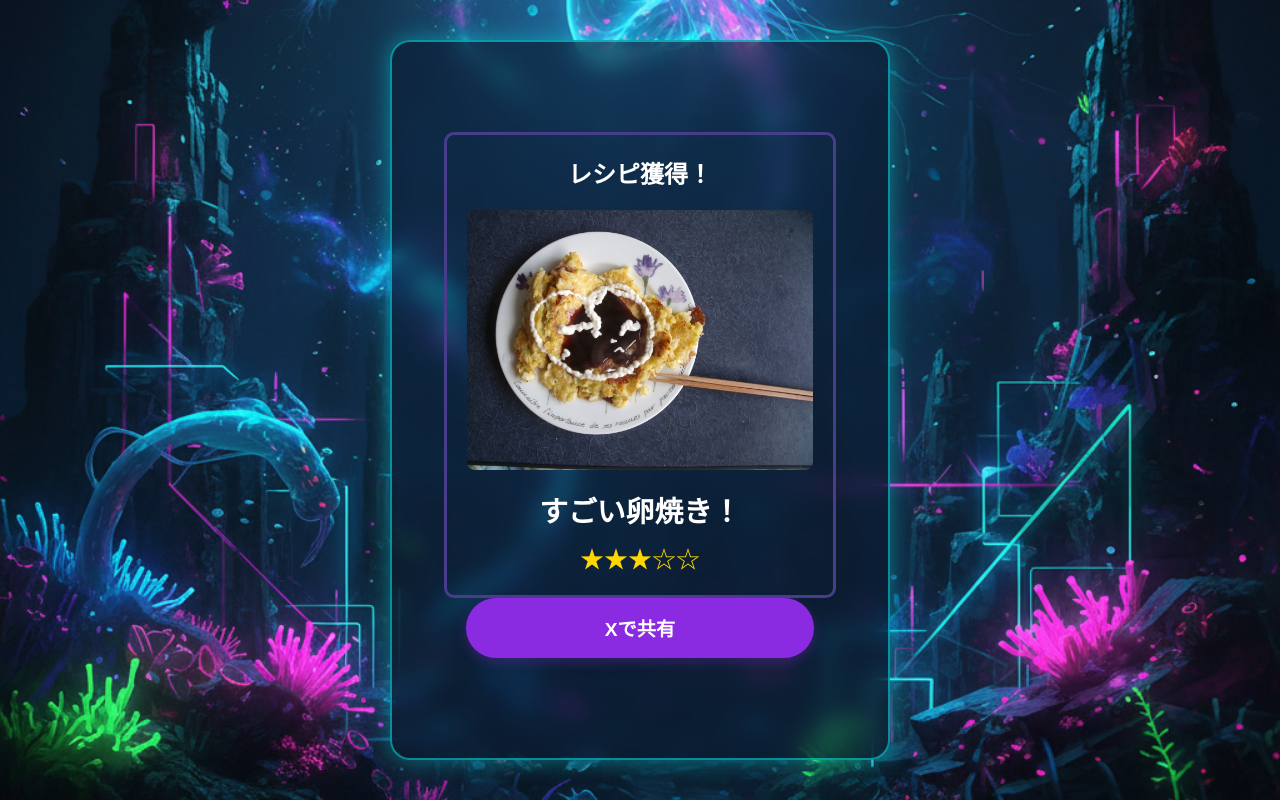
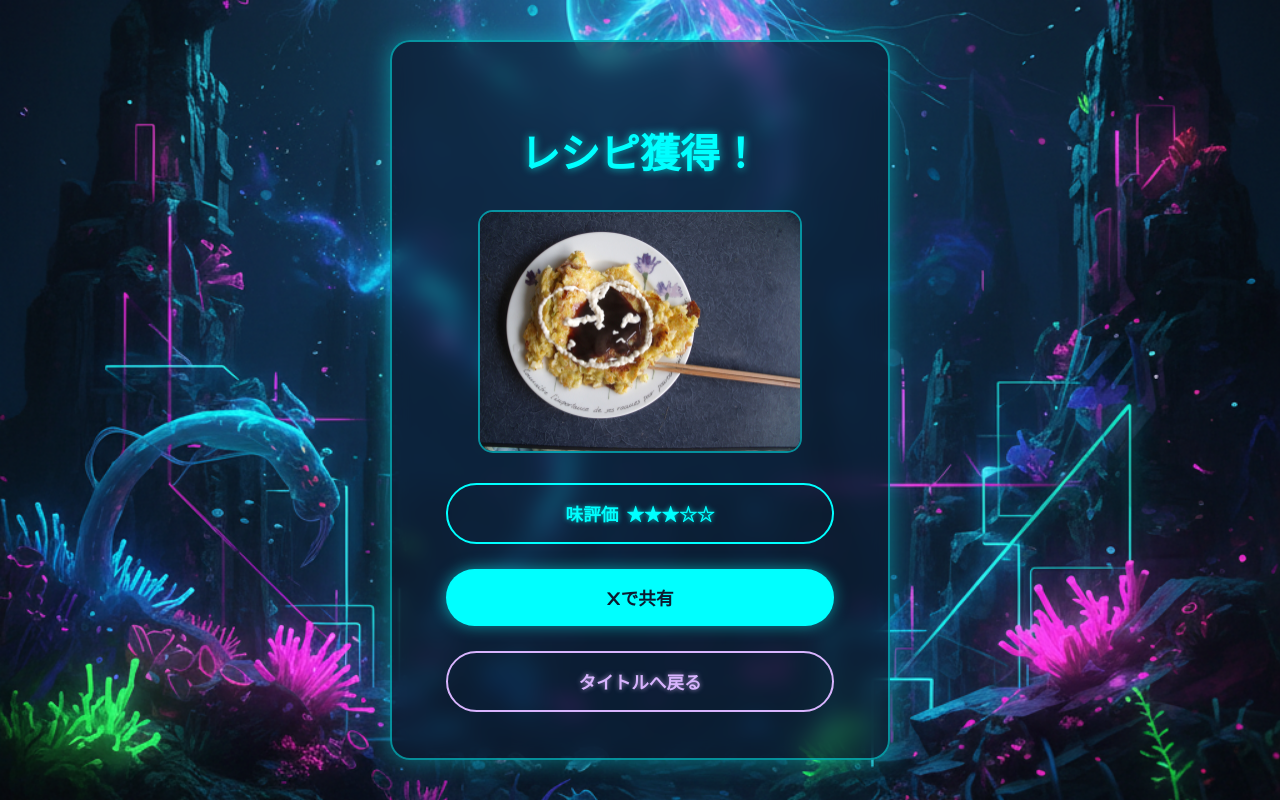
Before and after one commit to nitr0yukkuri/umekita_tech_base, a plain HTML site: page amazing-cooking-screen.html in a window 1280 px wide. Drawn offline with Linux system fonts and the light colour scheme.

Commit message:
見た目変更-amazing-cooking-screnn

```diff
--- a/amazing-cooking-screen.html
+++ b/amazing-cooking-screen.html
@@ -5,26 +5,24 @@
     <meta charset="UTF-8">
     <meta name="viewport" content="width=device-width, initial-scale=1.0">
     <title>ガチャ結果</title>
+    <link rel="stylesheet" href="./front/css/common.css">
     <link rel="stylesheet" href="./front/css/amazing-cooking-screnn.css">
-    <link rel="stylesheet" href="./front/css/common.css">
 </head>
 
 <body>
-
     <div class="container">
 
-        <div class="result-card">
-            <h2>レシピ獲得！</h2>
-            <img src="./img/1402858_s.jpg" alt="獲得したレシピの画像">
-            <h3>すごい卵焼き！</h3>
-            <div class="star-rating">
-                <span class="star filled">★</span><span class="star filled">★</span><span
-                    class="star filled">★</span><span class="star">☆</span><span class="star">☆</span>
-            </div>
+        <h2 class="finish-title">レシピ獲得！</h2>
+
+        <img src="./img/1402858_s.jpg" alt="獲得したレシピの画像" class="recipe-image">
+
+        <div class="button-container">
+            <button id="rating-button" class="button rating-button">
+                味評価<span class="stars">★★★☆☆</span>
+            </button>
+            <button id="share-button" class="button share-button">Xで共有</button>
+            <button id="return-button" class="button return-button">タイトルへ戻る</button>
         </div>
-
-        <button id="share-button" class="share-button">Xで共有</button>
-
     </div>
 
     <script src="./front/js/amazing-cooking-screnn.js"></script>
--- a/front/css/amazing-cooking-screnn.css
+++ b/front/css/amazing-cooking-screnn.css
@@ -1,93 +1,135 @@
-/* front/css/gacha-result.css */
+/* front/css/amazing-cooking-screnn.css */
 
-/* ページの基本設定 (他のCSSファイルから流用) */
-body {
-    margin: 0;
-    font-family: -apple-system, BlinkMacSystemFont, "Segoe UI", Roboto, "Helvetica Neue", Arial, sans-serif;
-    display: flex;
-    justify-content: center;
-    align-items: center;
-    height: 100vh;
-    background-color: #f0f2f5;
+/* Google Fontsからフォントを読み込み */
+@import url('https://fonts.googleapis.com/css2?family=Orbitron:wght@400;700&display=swap');
+
+/* common.cssを上書きする body と container のスタイルを削除 */
+
+/* 「レシピ獲得！」のタイトル */
+/* 「レシピ獲得！」のタイトル */
+.finish-title {
+    font-family: 'Orbitron', sans-serif;
+    font-size: 2.5rem;
+    font-weight: 700;
+    margin-top: 60px;
+    margin-bottom: 30px;
+    color: #00ffff;
+    /* 色を水色に */
+    text-shadow: 0 0 8px rgba(0, 255, 255, 0.7);
+    /* 光彩効果 */
+    width: 100%;
+    /* 幅を100%に設定 */
+    text-align: center;
+    /* テキストを中央揃えに */
 }
 
-/* コンテナ (他のCSSファイルから流用) */
+/* 料理の画像 */
+/* 料理の画像 */
+.recipe-image {
+    width: 70%;
+    border-radius: 15px;
+    /* 角を丸く */
+    margin-bottom: 30px;
+    border: 2px solid rgba(0, 255, 255, 0.5);
+    /* 枠線を追加 */
+    margin-left: auto;
+    /* 左の余白を自動に */
+    margin-right: auto;
+    /* 右の余白を自動に */
+    display: block;
+    /* ブロック要素として扱う */
+}
+
+/* ボタンをまとめるコンテナ */
+.button-container {
+    width: 100%;
+    display: flex;
+    flex-direction: column;
+    align-items: center;
+    gap: 25px;
+    margin-top: auto;
+    padding-bottom: 40px;
+}
+
+/* ボタンの共通スタイル */
+.button {
+    width: 85%;
+    padding: 16px;
+    border-radius: 50px;
+    font-family: 'Orbitron', sans-serif;
+    font-size: 1.1rem;
+    font-weight: 700;
+    cursor: pointer;
+    transition: all 0.2s ease;
+    text-align: center;
+}
+
+.button:active {
+    transform: scale(0.98);
+}
+
+/* 味評価ボタン (アウトライン) */
+.rating-button {
+    background: transparent;
+    border: 2px solid #00ffff;
+    color: #00ffff;
+    text-shadow: 0 0 5px rgba(0, 255, 255, 0.7);
+}
+
+.rating-button .stars {
+    margin-left: 8px;
+}
+
+.rating-button:hover {
+
+    box-shadow: 0 0 15px #00ffff;
+}
+
+/* X共有ボタン (塗りつぶし) */
+.share-button {
+    background-color: #00ffff;
+    color: #0d1a2f;
+    /* 濃い青の文字 */
+    border: none;
+    box-shadow: 0 0 15px rgba(0, 255, 255, 0.5);
+}
+
+.share-button:hover {
+    box-shadow: 0 0 25px rgba(0, 255, 255, 0.8);
+}
+
+/* タイトルへ戻るボタン (アウトライン) */
+.return-button {
+    background: transparent;
+    border: 2px solid #d8b4fe;
+    /* 紫色 */
+    color: #d8b4fe;
+    text-shadow: 0 0 5px rgba(216, 180, 254, 0.7);
+}
+
+.return-button:hover {
+    background: #d8b4fe;
+    color: #0d1a2f;
+    box-shadow: 0 0 15px #d8b4fe;
+}
+
+/* front/css/amazing-cooking-screnn.css */
+
+/* スマートフォン風のコンテナ */
 .container {
-    width: 375px;
+    width: 500px;
     height: 720px;
-    background-color: #ffffff;
-    border: 6px solid black;
-    border-radius: 12px;
-    box-shadow: 0 8px 24px rgba(0, 0, 0, 0.15);
+    /* グラスモーフィズム（すりガラス）効果 */
+    background: rgba(10, 25, 47, 0.6);
+    backdrop-filter: blur(10px);
+    -webkit-backdrop-filter: blur(10px);
+    border: 2px solid rgba(0, 255, 255, 0.5);
+    /* シアンの半透明ボーダー */
+    border-radius: 20px;
+    box-shadow: 0 0 25px rgba(0, 255, 255, 0.4);
     display: flex;
     flex-direction: column;
     align-items: center;
     padding: 20px;
     box-sizing: border-box;
 }
-
-/* レシピ結果表示カード */
-.result-card {
-    width: 90%;
-    border: 3px solid #483d8b;
-    /* 濃い青紫色の枠線 */
-    border-radius: 10px;
-    padding: 20px;
-    margin-top: 60px;
-    text-align: center;
-    box-sizing: border-box;
-    text-align: center;
-}
-
-.result-card h2 {
-    margin-top: 0;
-    font-size: 1.5rem;
-}
-
-.result-card img {
-    width: 100%;
-    border-radius: 8px;
-    margin-bottom: 15px;
-}
-
-.result-card h3 {
-    margin: 0 0 10px 0;
-    font-size: 1.8rem;
-}
-
-.star-rating {
-    font-size: 1.5rem;
-    color: #ffd700;
-    /* 星の色をゴールドに */
-}
-
-/* 共有ボタン */
-/* 共有ボタン */
-.share-button {
-    width: 80%;
-    padding: 16px;
-    border-radius: 50px;
-    border: none;
-    background-color: #8A2BE2;
-    /* 紫色に変更 */
-    color: white;
-    font-size: 1.2rem;
-    font-weight: bold;
-    cursor: pointer;
-    transition: all 0.2s ease-in-out;
-    /* transitionの対象をallに変更 */
-    margin-top: auto;
-    /* ボタンを一番下に配置 */
-    margin-bottom: 80px;
-    box-shadow: 0 4px 12px rgba(138, 43, 226, 0.3);
-    /* 紫色の影を追加 */
-}
-
-.share-button:hover {
-    background-color: #9370DB;
-    /* 少し明るい紫色に変更 */
-    transform: translateY(-3px);
-    /* 少し浮き上がる */
-    box-shadow: 0 6px 16px rgba(138, 43, 226, 0.4);
-    /* 影を少し強く */
-}
--- a/front/css/common.css
+++ b/front/css/common.css
@@ -3,26 +3,33 @@ body {
     background-image: url('/img/haikei.png');
     background-size: cover;
     background-position: center;
-    background-attachment: fixed; /* スクロールしても背景を固定 */
+    background-attachment: fixed;
+    /* スクロールしても背景を固定 */
 
     display: flex;
     justify-content: center;
     align-items: center;
     height: 100vh;
     margin: 0;
-    font-family: 'Orbitron', sans-serif; /* 未来的なフォントを適用 */
+    font-family: 'Orbitron', sans-serif;
+    /* 未来的なフォントを適用 */
     color: #fff;
 }
 
 .container {
     /* グラスモーフィズム（すりガラス）効果 */
-    background: rgba(10, 25, 47, 0.6); /* 半透明の濃い青 */
+    background: rgba(10, 25, 47, 0.6);
+    /* 半透明の濃い青 */
     backdrop-filter: blur(10px);
     -webkit-backdrop-filter: blur(10px);
 
-    border: 2px solid rgba(0, 255, 255, 0.5); /* シアンの半透明ボーダー */
+    border: 2px solid rgba(0, 255, 255, 0.5);
+    /* シアンの半透明ボーダー */
     border-radius: 20px;
     padding: 30px;
-    box-shadow: 0 0 25px rgba(0, 255, 255, 0.4); /* 外側に淡い光を追加 */
+    box-shadow: 0 0 25px rgba(0, 255, 255, 0.4);
+    /* 外側に淡い光を追加 */
     width: 500px;
+    height: 720px;
+    /* ▼▼▼ 高さを720pxに固定 ▼▼▼ */
 }
--- a/front/css/recipe-finish.css
+++ b/front/css/recipe-finish.css
@@ -16,8 +16,7 @@ body {
 
 /* common.cssのスタイルを上書き */
 .container {
-    width: 375px;
-    height: 720px;
+
     border-radius: 20px;
     box-shadow: 0 10px 30px rgba(0, 0, 0, 0.1);
     display: flex;
--- a/front/js/amazing-cooking-screnn.js
+++ b/front/js/amazing-cooking-screnn.js
@@ -1,6 +1,8 @@
-// front/js/gacha-result.js
+// front/js/amazing-cooking-screnn.js
 document.addEventListener('DOMContentLoaded', () => {
     const shareButton = document.getElementById('share-button');
+    // ▼▼▼ この行を追加 ▼▼▼
+    const returnButton = document.getElementById('return-button');
 
     shareButton.addEventListener('click', () => {
         // シェアするテキストを定義
@@ -12,4 +14,10 @@ document.addEventListener('DOMContentLoaded', () => {
         // 新しいタブで投稿画面を開く
         window.open(shareUrl, '_blank');
     });
+
+    // ▼▼▼ この処理を追記 ▼▼▼
+    // 「タイトルへ戻る」ボタンがクリックされた時の処理
+    returnButton.addEventListener('click', () => {
+        window.location.href = 'title.html'; // title.htmlへ画面遷移
+    });
 });
```
Also changed, not shown: front/css/material-input.css (+12 -5 lines).
